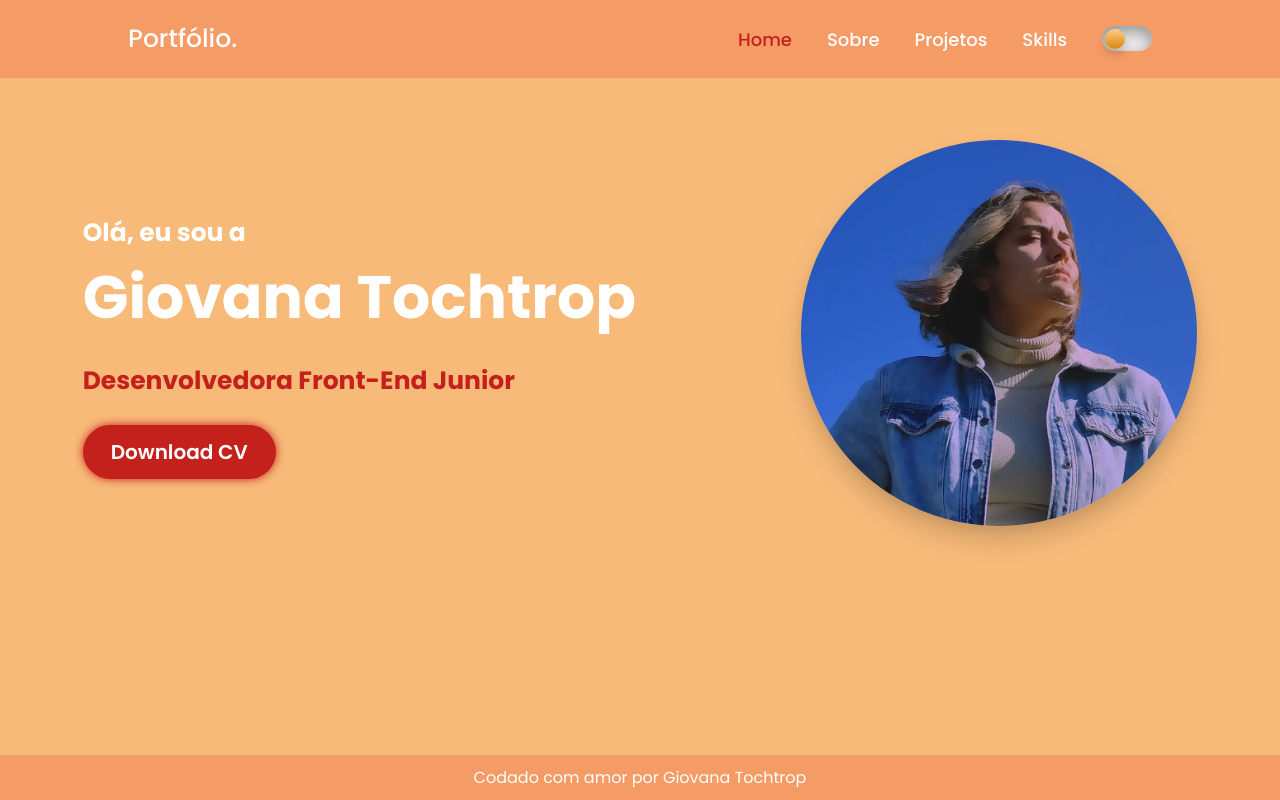
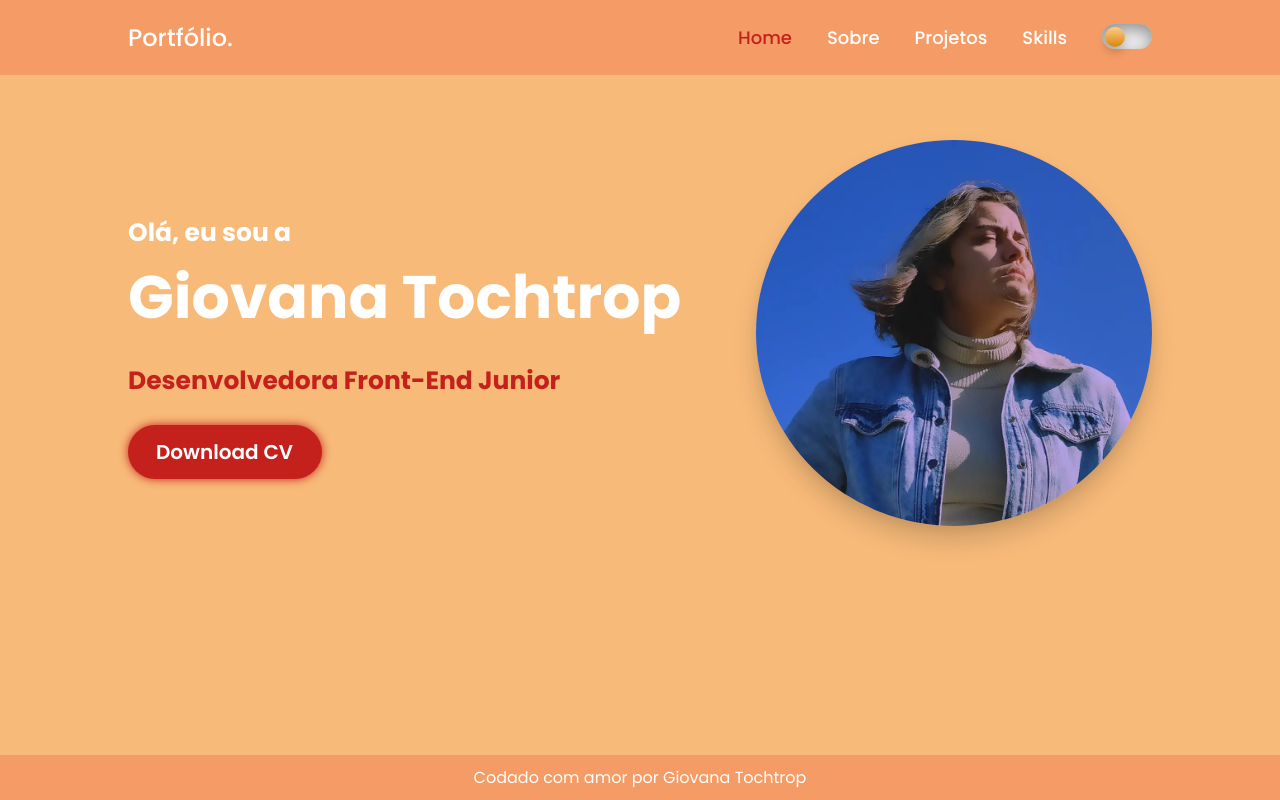
Before and after one commit to giovanatoch/portf-lio-, a React (Create React App) app: page / in a window 1280 px wide. Built offline with nearby package versions, Linux system fonts and the light colour scheme.

Commit message:
muda o padding do home e header

```diff
--- a/src/components/Header/Header.css
+++ b/src/components/Header/Header.css
@@ -3,7 +3,7 @@
   top: 0;
   left: 0;
   width: 100%;
-  padding: 20px 10%;
+  padding: 1.25rem 10%;
   background: var(--foreground-color);
   display: flex;
   justify-content: space-between;
@@ -12,7 +12,7 @@
 }
 
 .logo {
-  font-size: 25px;
+  font-size: 1.5rem;
   color: var(--primary-text-color);
   text-decoration: none;
   font-weight: 500;
@@ -32,6 +32,7 @@
   text-decoration: none;
   font-weight: 500;
   margin-left: 35px;
+  cursor: pointer;
   /* transition: .3s;
   opacity: 0;
   animation: slideTop .5s ease forwards;
--- a/src/components/Home/Home.css
+++ b/src/components/Home/Home.css
@@ -4,9 +4,10 @@
   height: 100%;
   display: flex;
   flex-direction: row;
-  justify-content: space-around;
+  justify-content: space-between;
+  padding: 0 10%;
   align-items: center;
-  margin-top: 140px;
+  margin-top: 8.75rem;
   color: var(--primary-text-color);
 }
 
```
